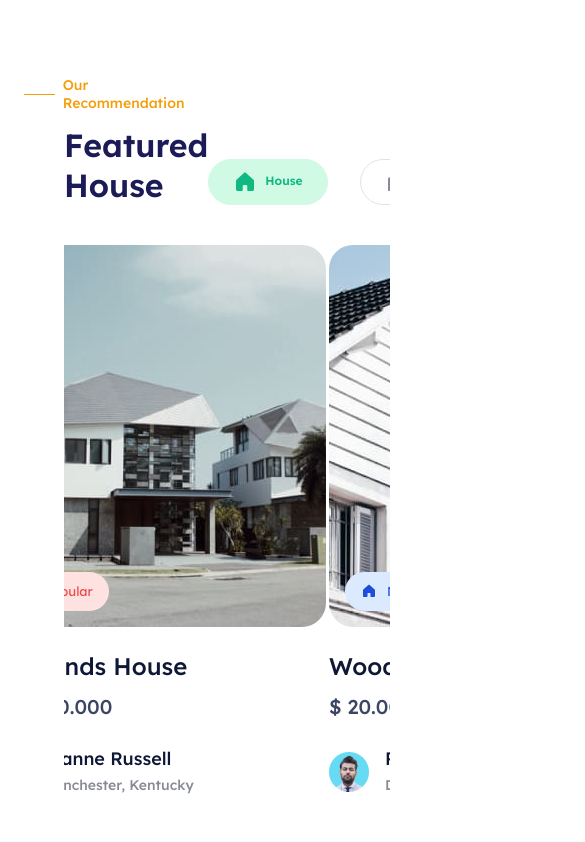
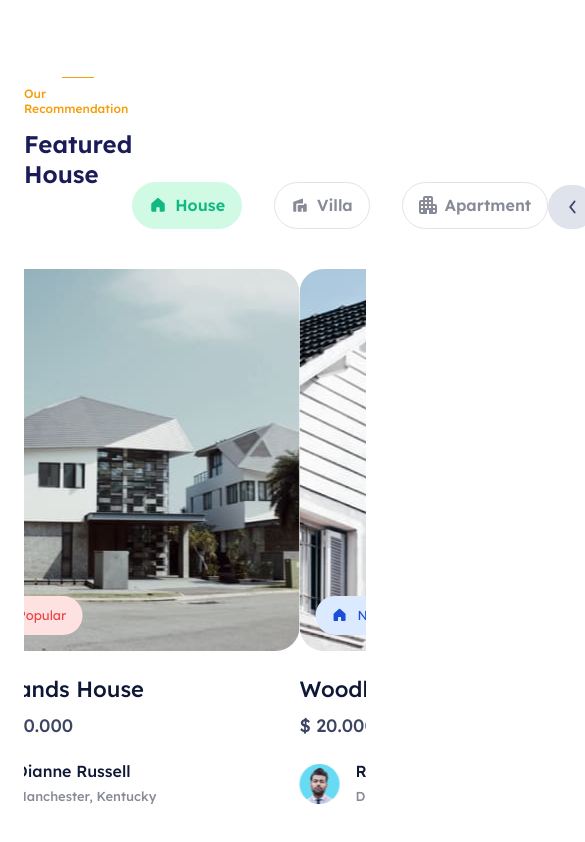
Before and after one commit to yanakozhokar/remote-employees-task, a website built with Parcel: page src/index.html in a window 390 px wide. Shown: the part 564-1406 px from the top of the page, 585 px wide, since content can reach past the window. Built offline with nearby package versions, Linux system fonts and the light colour scheme; files whose address does not match are found by name.

Commit message:
update: add adaptive design to recommendation-section (desktop and tablet)

```diff
--- a/src/js/recommendation.js
+++ b/src/js/recommendation.js
@@ -28,7 +28,7 @@ const updateSlider = () => {
     Math.round(
       (recSliderListRef.clientWidth -
         recSliderItemsRef[0].clientWidth * slidesToShow) /
-        slidesToShow
+        (slidesToShow - 1)
     ) + 1;
 
   recSliderItemsRef.forEach(
@@ -55,7 +55,7 @@ const marginLeft =
   Math.round(
     (recSliderListRef.clientWidth -
       recSliderItemsRef[0].clientWidth * slidesToShow) /
-      slidesToShow
+      (slidesToShow - 1)
   ) + 1;
 
 recSliderItemsRef.forEach(
--- a/src/partials/recommendation.html
+++ b/src/partials/recommendation.html
@@ -32,13 +32,13 @@
         </li>
       </ul>
       <div class="recommendation__controls">
-        <button class="recomendation__prev-btn btn-arrow-secondary">
-          <svg width="24" height="24">
+        <button class="recomendation__prev-btn">
+          <svg width="24" height="24" class="recomendation__btn-icon">
             <use href="./images/icons.svg#icon-arrow-left"></use>
           </svg>
         </button>
-        <button class="recommendation__next-btn btn-arrow-primary">
-          <svg width="24" height="24">
+        <button class="recommendation__next-btn">
+          <svg width="24" height="24" class="recomendation__btn-icon">
             <use href="./images/icons.svg#icon-arrow-right"></use>
           </svg>
         </button>
--- a/src/sass/base/_common.scss
+++ b/src/sass/base/_common.scss
@@ -26,7 +26,7 @@ body {
   display: flex;
   align-items: center;
   font-weight: 500;
-  font-size: 14px;
+  font-size: 12px;
   line-height: 1.28;
   text-transform: capitalize;
   color: $title-color;
@@ -39,16 +39,32 @@ body {
     height: 1px;
     background-color: $title-color;
   }
+
+  @media (min-width: 768px) {
+    font-size: 12px;
+  }
+
+  @media (min-width: 1200px) {
+    font-size: 14px;
+  }
 }
 
 .subtitle {
   margin-top: 12px;
   margin-left: 40px;
   font-weight: 600;
-  font-size: 32px;
+  font-size: 24px;
   line-height: 1.25;
   text-transform: capitalize;
   color: $subtitle-color;
+
+  @media (min-width: 768px) {
+    font-size: 24px;
+  }
+
+  @media (min-width: 1200px) {
+    font-size: 32px;
+  }
 }
 
 .gradient-container-1 {
--- a/src/sass/components/_btn.scss
+++ b/src/sass/components/_btn.scss
@@ -13,6 +13,16 @@
   font-weight: 600;
   font-size: 12px;
   line-height: 1.57;
+
+  & > svg {
+    width: 18px;
+    height: 18px;
+
+    @media (min-width: 1200px) {
+      width: 24px;
+      height: 24px;
+    }
+  }
 
   @media (min-width: 768px) {
     padding: 10px 12px;
@@ -66,6 +76,21 @@
   color: $btn-arrow-primary-text;
   border-color: $btn-arrow-primary-bg;
   background-color: $btn-arrow-primary-bg;
+
+  & svg {
+    width: 22px;
+    height: 22px;
+
+    @media (min-width: 768px) {
+      width: 22px;
+      height: 22px;
+    }
+
+    @media (min-width: 1200px) {
+      width: 28px;
+      height: 28px;
+    }
+  }
 }
 
 .btn-arrow-secondary {
@@ -73,22 +98,63 @@
   color: $btn-arrow-secondary-text;
   border-color: $btn-arrow-secondary-bg;
   background-color: $btn-arrow-secondary-bg;
+
+  & svg {
+    width: 22px;
+    height: 22px;
+
+    @media (min-width: 768px) {
+      width: 22px;
+      height: 22px;
+    }
+
+    @media (min-width: 1200px) {
+      width: 28px;
+      height: 28px;
+    }
+  }
 }
 
 .btn-filter-primary {
   @extend %btn;
-  padding-left: 24px;
-  padding-right: 24px;
+  padding-left: 16px;
+  padding-right: 16px;
+  font-size: 16px;
   color: $btn-filter-primary-text;
   border-color: $btn-filter-primary-bg;
   background-color: $btn-filter-primary-bg;
+
+  @media (min-width: 768px) {
+    padding-left: 16px;
+    padding-right: 16px;
+    font-size: 16px;
+  }
+
+  @media (min-width: 1440px) {
+    padding-left: 24px;
+    padding-right: 24px;
+    font-size: 18px;
+  }
 }
 
 .btn-filter-secondary {
   @extend %btn;
-  padding-left: 24px;
-  padding-right: 24px;
+  padding-left: 16px;
+  padding-right: 16px;
+  font-size: 16px;
   color: $btn-filter-secondary-text;
   border-color: $btn-filter-secondary-border;
   background-color: $btn-filter-secondary-bg;
+
+  @media (min-width: 768px) {
+    padding-left: 16px;
+    padding-right: 16px;
+    font-size: 16px;
+  }
+
+  @media (min-width: 1440px) {
+    padding-left: 24px;
+    padding-right: 24px;
+    font-size: 18px;
+  }
 }
--- a/src/sass/layouts/_hero.scss
+++ b/src/sass/layouts/_hero.scss
@@ -76,13 +76,6 @@
   margin-top: 28px;
   max-width: 496px;
 
-  & .btn-primary {
-    position: absolute;
-    top: 3px;
-    right: 3px;
-    height: calc(100% - 6px);
-  }
-
   @media (min-width: 768px) {
     margin-top: 28px;
   }
@@ -150,23 +143,21 @@
 
 .hero__btn {
   @extend .btn-primary;
+  position: absolute;
+  top: 3px;
+  right: 3px;
+  height: calc(100% - 6px);
 }
 
 .hero__btn-arrow {
   margin-left: 2px;
-  width: 20px;
-  height: 20px;
 
   @media (min-width: 768px) {
     margin-left: 2px;
-    width: 20px;
-    height: 20px;
   }
 
   @media (min-width: 1200px) {
     margin-left: 4px;
-    width: 24px;
-    height: 24px;
   }
 }
 
--- a/src/sass/layouts/_recommendation.scss
+++ b/src/sass/layouts/_recommendation.scss
@@ -1,23 +1,68 @@
 .recommendation {
   @extend %section;
-  overflow-x: hidden;
+
+  & .title {
+    @media (max-width: 1199px) {
+      flex-direction: column;
+
+      &::before {
+        margin-bottom: 8px;
+        margin-right: 0;
+      }
+    }
+  }
+
+  & .subtitle {
+    margin-left: 0;
+
+    @media (min-width: 1200px) {
+      margin-left: 40px;
+    }
+  }
 }
 
 .recommendation__top {
+  position: relative;
   display: flex;
-  justify-content: space-between;
   align-items: flex-end;
+
+  @media (min-width: 768px) {
+    flex-direction: column;
+  }
+
+  @media (min-width: 1200px) {
+    flex-direction: row;
+    justify-content: space-between;
+  }
+}
+
+.recommendation__title-container {
+  align-self: center;
+  margin-bottom: 40px;
+
+  @media (min-width: 1200px) {
+    align-self: unset;
+    margin-bottom: 0;
+  }
 }
 
 .recommendation__filter-list {
   display: flex;
   gap: 32px;
+
+  @media (min-width: 768px) {
+    position: absolute;
+    bottom: 0;
+    left: 0;
+  }
+
+  @media (min-width: 1200px) {
+    position: static;
+  }
 }
 
 .recommendation__filter-icon {
   margin-right: 8px;
-  width: 24px;
-  height: 24px;
 }
 
 .recommendation__controls {
@@ -25,10 +70,20 @@
   gap: 16px;
 }
 
+.recomendation__prev-btn {
+  @extend .btn-arrow-secondary;
+}
+
+.recommendation__next-btn {
+  @extend .btn-arrow-primary;
+}
+
 .recommendation__slider-list {
   margin-top: 40px;
-  margin-left: 40px;
-  width: 100%;
+
+  @media (min-width: 1200px) {
+    margin-left: 40px;
+  }
 }
 
 .recommendation__slider-item {
@@ -86,23 +141,47 @@
 .recommendation__slider-title {
   margin-top: 24px;
   font-weight: 500;
-  font-size: 24px;
+  font-size: 22px;
   line-height: 1.33;
   color: $recommendation-title;
+
+  @media (min-width: 768px) {
+    font-size: 22px;
+  }
+
+  @media (min-width: 1200px) {
+    font-size: 24px;
+  }
 }
 
 .recommendation__slider-price {
   margin-top: 8px;
   font-weight: 500;
-  font-size: 20px;
+  font-size: 18px;
   line-height: 1.6;
   color: $recommendation-price;
+
+  @media (min-width: 768px) {
+    font-size: 18px;
+  }
+
+  @media (min-width: 1200px) {
+    font-size: 20px;
+  }
 }
 
 .recommendation__slider-person {
   display: flex;
   align-items: center;
-  margin-top: 24px;
+  margin-top: 20px;
+
+  @media (min-width: 768px) {
+    margin-top: 20px;
+  }
+
+  @media (min-width: 1200px) {
+    margin-top: 24px;
+  }
 }
 
 .recommendation__slider-person-img-container {
@@ -121,15 +200,31 @@
 
 .recommendation__slider-person-name {
   font-weight: 500;
-  font-size: 18px;
+  font-size: 16px;
   line-height: 1.33;
   color: $person-name;
+
+  @media (min-width: 768px) {
+    font-size: 16px;
+  }
+
+  @media (min-width: 1200px) {
+    font-size: 18px;
+  }
 }
 
 .recommendation__slider-person-location {
   margin-top: 4px;
   font-weight: 500;
-  font-size: 14px;
+  font-size: 13px;
   line-height: 1.57;
   color: $person-info;
+
+  @media (min-width: 768px) {
+    font-size: 13px;
+  }
+
+  @media (min-width: 1200px) {
+    font-size: 14px;
+  }
 }
```
